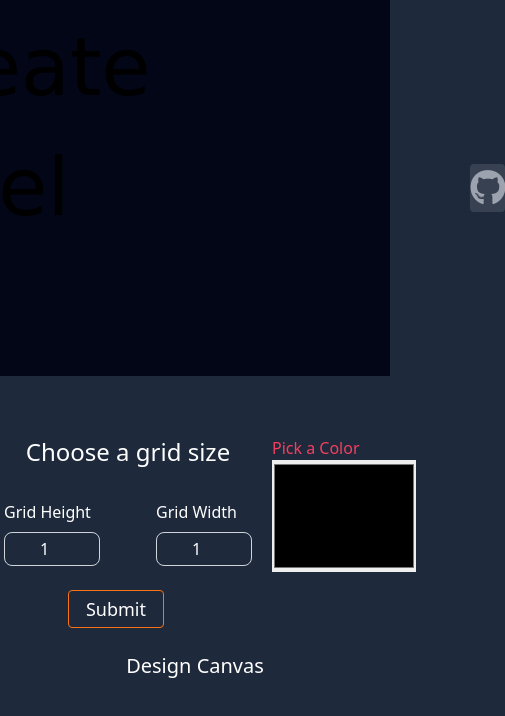
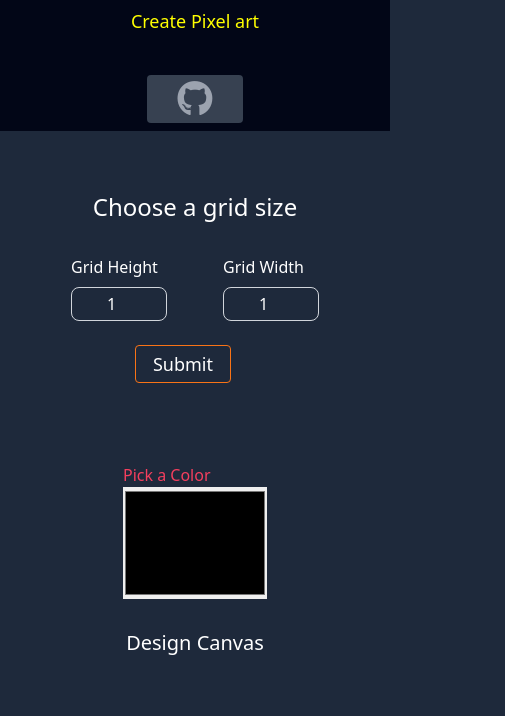
Before and after one commit to 23Mandla/pixelartmaker.github.io, a website: page docs/index.html in a window 390 px wide. Shown: the whole page, 505 px wide, since content can reach past the window. Drawn offline with Linux system fonts and the light colour scheme; a web font is replaced by a local one.

Commit message:
Updated CSS for mobile

```diff
--- a/docs/index.html
+++ b/docs/index.html
@@ -18,18 +18,18 @@
     <script src="script.js" defer></script>
     <title>Pixel art maker</title>
   </head>
-  <body class="bg-slate-800 pb-5">
-    <main>
-      <header class="flex items-center justify-center p-2 bg-slate-950">
+  <body class="bg-slate-800 p-0 m-0">
+    <main class="w-screen overflow-hidden">
+      <header class="w-screen flex items-center justify-center p-2 gap-44 bg-slate-950 md:flex-col  md:gap-10">
         <h1 class="text-[5em]" id="title">Create Pixel art</h1>
         <a
           href="https://github.com/23Mandla/pixelartmaker.github.io"
-          class="bg-gray-700 ml-80 h-12 w-24 rounded flex justify-center items-center transition-colors duration-500 hover:bg-gray-900"
+          class="bg-gray-700 h-12 w-24 rounded flex justify-center items-center transition-colors duration-500 hover:bg-gray-900"
           ><i class="fa-brands fa-github text-4xl text-gray-400"></i
         ></a>
       </header>
 
-      <div class="grid grid-flow-col gap-5 mt-14 p-1">
+      <div class="grid grid-flow-col gap-5 mt-14 p-1 md:grid-flow-row md:gap-20 md:mb-6">
         <div class="space-y-8">
           <div class="text-center">
             <h1 class="text-white text-2xl">Choose a grid size</h1>
--- a/src/styles.css
+++ b/src/styles.css
@@ -2,21 +2,36 @@
 @tailwind components;
 @tailwind utilities;
 
-#title{
-    font-family: 'Nabla', cursive;
+#title {
+  font-family: "Nabla", cursive;
 }
 
 table,
 tr,
 td {
-    border: 1px solid black;
+  border: 1px solid black;
 }
 
 tr {
-    height: 30px;
-    cursor: pointer;
+  height: 30px;
+  cursor: pointer;
 }
 
 td {
-    width: 30px;
+  width: 30px;
 }
+
+@media only screen and (max-width: 768px) {
+  #title {
+    font-family: system-ui, -apple-system, BlinkMacSystemFont, "Segoe UI",
+      Roboto, Oxygen, Ubuntu, Cantarell, "Open Sans", "Helvetica Neue",
+      sans-serif;
+      color: yellow;
+  }
+}
+
+@media only screen and (max-width: 534px) {
+    #title {
+      font-size: large;
+    }
+  }
--- a/tailwind.config.js
+++ b/tailwind.config.js
@@ -4,10 +4,21 @@ module.exports = {
   theme: {
     extend: {},
     screens: {
-      sm: "576px",
-      md: "960px",
-      lg: "1440px",
-    },
+      '2xl': {'max': '1535px'},
+      // => @media (max-width: 1535px) { ... }
+
+      'xl': {'max': '1279px'},
+      // => @media (max-width: 1279px) { ... }
+
+      'lg': {'max': '1023px'},
+      // => @media (max-width: 1023px) { ... }
+
+      'md': {'max': '768px'},
+      // => @media (max-width: 767px) { ... }
+
+      'sm': {'max': '639px'},
+      // => @media (max-width: 639px) { ... }
+    }
   },
   plugins: [],
 };
```
Also changed, not shown: README.md, docs/output.css.
